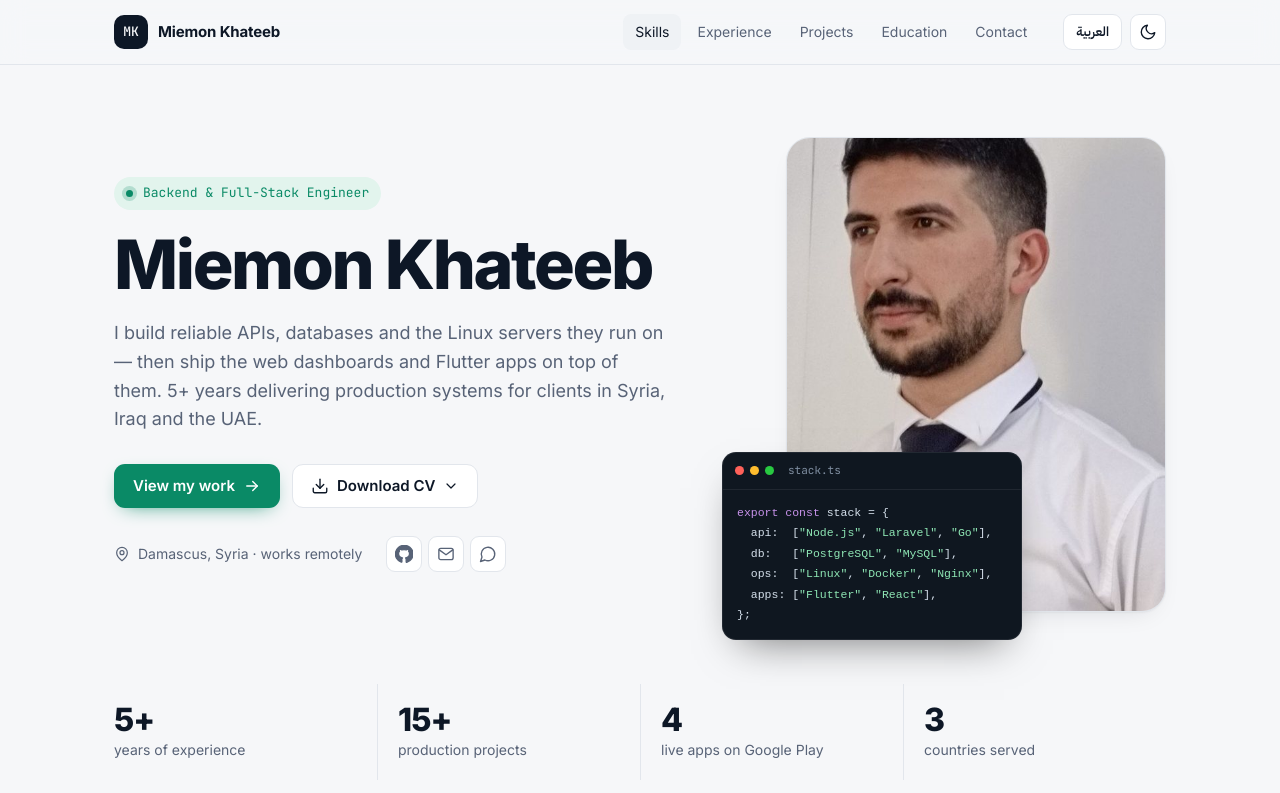
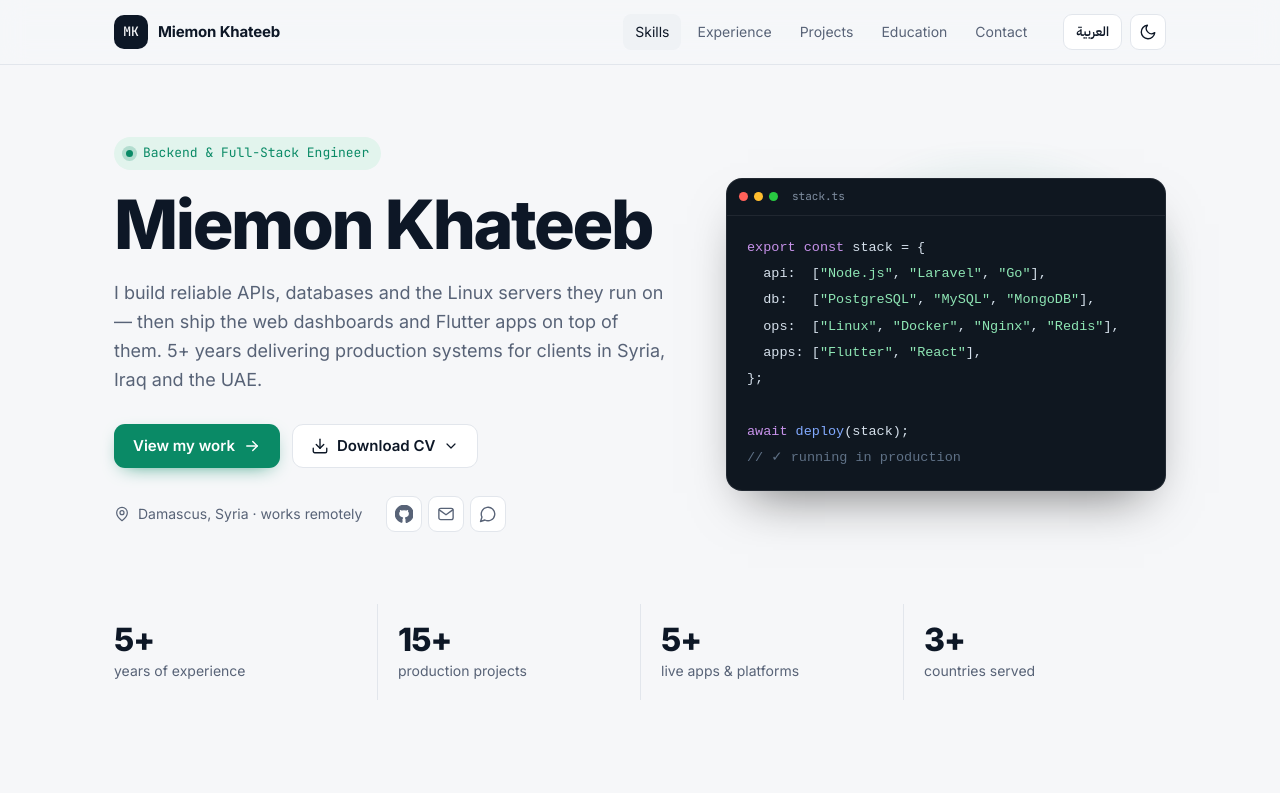
Before and after one commit to mimonkh/mimonkh.github.io, a plain HTML site: page index.html in a window 1280 px wide. Shown: the top 793 px of the page. Drawn offline with Linux system fonts and the light colour scheme.

Commit message:
Remove profile photo, show stats as lower bounds
- Hero uses the code card as its visual instead of a photo
- Stats: 5+ live apps & platforms, 3+ countries
- Drop per-group project counts; add 'and more' to the extra projects line
- Regenerate social preview image without the photo

Co-Authored-By: Claude Opus 5.5 <noreply@anthropic.com>

```diff
--- a/assets/css/style.css
+++ b/assets/css/style.css
@@ -145,25 +145,23 @@ html[lang="ar"] .hero__name { letter-spacing: 0; line-height: 1.2; font-weight:
 }
 .social:hover { color: var(--text); border-color: var(--faint); }
 
-.hero__visual { position: relative; justify-self: end; width: 100%; max-width: 380px; }
-.portrait {
-  margin: 0; aspect-ratio: 4 / 5; border-radius: 24px; overflow: hidden; background: var(--surface-2);
-  border: 1px solid var(--border); box-shadow: var(--shadow);
+.hero__visual { position: relative; isolation: isolate; justify-self: end; width: 100%; max-width: 440px; }
+.hero__visual::before {
+  content: ""; position: absolute; inset: -28px -20px; z-index: -1; border-radius: 32px;
+  background: radial-gradient(60% 60% at 60% 40%, color-mix(in srgb, var(--accent) 22%, transparent), transparent 70%);
+  filter: blur(8px);
 }
-.portrait img { width: 100%; height: 100%; object-fit: cover; object-position: 50% 12%; }
 .codecard {
-  position: absolute; left: -64px; bottom: -28px; width: 300px;
-  background: var(--code-bg); color: var(--code-text); border-radius: 14px; border: 1px solid rgba(255, 255, 255, .08);
-  box-shadow: 0 18px 40px -18px rgba(0, 0, 0, .55); overflow: hidden; text-align: left;
+  width: 100%;
+  background: var(--code-bg); color: var(--code-text); border-radius: 16px; border: 1px solid rgba(255, 255, 255, .08);
+  box-shadow: 0 24px 50px -22px rgba(0, 0, 0, .55); overflow: hidden; text-align: left;
 }
 .codecard__bar { display: flex; align-items: center; gap: 6px; padding: 9px 12px; border-bottom: 1px solid rgba(255, 255, 255, .07); }
 .codecard__bar i { width: 9px; height: 9px; border-radius: 50%; background: #3a4654; }
 .codecard__bar i:first-child { background: #ff6159; } .codecard__bar i:nth-child(2) { background: #ffbd2e; } .codecard__bar i:nth-child(3) { background: #28c941; }
 .codecard__bar span { margin-left: 8px; font-family: var(--mono); font-size: 11px; color: #7f8ea0; }
-.codecard pre { margin: 0; padding: 12px 14px 14px; font-family: var(--mono); font-size: 11.5px; line-height: 1.7; overflow: hidden; }
-.codecard .k { color: #c792ea; } .codecard .s { color: #8ee6b4; }
-/* the card is forced LTR, so position it physically: it overlaps toward the text column */
-[dir="rtl"] .codecard { left: auto; right: -64px; }
+.codecard pre { margin: 0; padding: 18px 20px 20px; font-family: var(--mono); font-size: 13.5px; line-height: 1.8; overflow: hidden; }
+.codecard .k { color: #c792ea; } .codecard .s { color: #8ee6b4; } .codecard .f { color: #82aaff; } .codecard .c { color: #5f7186; }
 
 /* ── stats ──────────────────────────────────────────────── */
 .stats { display: grid; grid-template-columns: repeat(4, 1fr); gap: 0; padding-top: 24px; padding-bottom: 8px; }
@@ -235,7 +233,6 @@ html[lang="ar"] .job__when { font-family: var(--font-ar); font-size: 14px; }
 .pgroup + .pgroup, .also + .pgroup { margin-top: 40px; }
 .pgroup__head { display: flex; flex-wrap: wrap; align-items: baseline; justify-content: space-between; gap: 8px; margin-bottom: 16px; }
 .pgroup__head h3 { font-size: 18px; font-weight: 700; display: flex; align-items: center; gap: 10px; }
-.count { font-family: var(--mono); font-size: 12px; font-weight: 500; color: var(--muted); background: var(--surface-2); border: 1px solid var(--border); border-radius: 6px; padding: 1px 7px; }
 .pgroup__note { font-size: 13px; color: var(--faint); }
 .grid { display: grid; grid-template-columns: repeat(3, 1fr); gap: 16px; }
 .project { padding: 20px; display: flex; flex-direction: column; gap: 14px; transition: transform .2s, border-color .2s; }
@@ -301,15 +298,13 @@ a.plink:hover { border-color: var(--accent); color: var(--accent); }
   .skillgroup--1 ul { display: grid; grid-template-columns: 1fr 1fr; column-gap: 24px; }
   .skillgroup--1 li:nth-child(2) { border-top: 0; padding-top: 0; }
   .nav a { padding: 7px 9px; }
-  .codecard { inset-inline-start: -32px; }
+  .codecard pre { font-size: 12.5px; padding: 16px; }
 }
 @media (max-width: 860px) {
   .nav { display: none; }
   .topbar__actions { margin-inline-start: auto; }
   .hero { grid-template-columns: 1fr; gap: 40px; padding-top: 44px; }
-  .hero__visual { justify-self: start; max-width: 300px; order: -1; }
-  .codecard { display: none; }
-  .portrait { aspect-ratio: 1; width: 132px; border-radius: 20px; }
+  .hero__visual { justify-self: start; max-width: 460px; }
   .stats { grid-template-columns: 1fr 1fr; gap: 0; }
   .stat { padding: 16px 0; border-inline-start: 0; border-top: 1px solid var(--border); }
   .stat:nth-child(even) { padding-inline-start: 20px; border-inline-start: 1px solid var(--border); }
@@ -323,6 +318,8 @@ a.plink:hover { border-color: var(--accent); color: var(--accent); }
   .skillgroup--1 ul { grid-template-columns: 1fr; }
   .skillgroup--1 li:nth-child(2) { border-top: 1px dashed var(--border); padding-top: 10px; }
   .hero__lead { font-size: 16.5px; }
+  .hero__visual { display: none; }
+  .hero { padding-top: 36px; }
   .section { padding-top: 64px; }
   .brand__name { display: none; }
   .hero__cta .btn, .hero__cta .dropdown { flex: 1 1 auto; }
--- a/assets/js/data.js
+++ b/assets/js/data.js
@@ -14,7 +14,6 @@ window.PORTFOLIO = {
       ar: "أبني واجهات برمجية (APIs) وقواعد بيانات موثوقة وسيرفرات لينكس التي تعمل عليها، ثم أُطلق فوقها لوحات تحكم ويب وتطبيقات Flutter. أكثر من 5 سنوات في تسليم أنظمة إنتاجية لعملاء في سوريا والعراق والإمارات."
     },
     location: { en: "Damascus, Syria · works remotely", ar: "دمشق، سوريا · أعمل عن بُعد" },
-    photo: "assets/img/profile.jpg",
     email: "mimonkh544@gmail.com",
     phone: "+963 993 552 535",
     whatsapp: "963993552535",
@@ -29,8 +28,8 @@ window.PORTFOLIO = {
   stats: [
     { value: "5+", label: { en: "years of experience", ar: "سنوات خبرة" } },
     { value: "15+", label: { en: "production projects", ar: "مشروع في الإنتاج" } },
-    { value: "4", label: { en: "live apps on Google Play", ar: "تطبيقات منشورة على Google Play" } },
-    { value: "3", label: { en: "countries served", ar: "دول خدمت عملاء فيها" } }
+    { value: "5+", label: { en: "live apps & platforms", ar: "تطبيقات ومنصات تعمل حالياً" } },
+    { value: "3+", label: { en: "countries served", ar: "دول خدمت عملاء فيها" } }
   ],
 
   // level: 3 = expert, 2 = strong, 1 = background
@@ -234,7 +233,8 @@ window.PORTFOLIO = {
 
   alsoWorkedOn: {
     title: { en: "Also delivered", ar: "مشاريع أخرى سلّمتها" },
-    items: ["ComCamp", "Goaluck", "CrowdFunding", "Al-Ajami", "Shifacom", "Foryou-Market", "WARSHA"]
+    items: ["ComCamp", "Goaluck", "CrowdFunding", "Al-Ajami", "Shifacom", "Foryou-Market", "WARSHA"],
+    more: { en: "and more", ar: "وغيرها" }
   },
 
   personalProjects: [
--- a/assets/js/main.js
+++ b/assets/js/main.js
@@ -97,16 +97,17 @@
         "</div>" +
       "</div>" +
       '<div class="hero__visual">' +
-        '<figure class="portrait"><img src="' + esc(p.photo) + '" alt="' + esc(t(p.name)) + '" width="560" height="700"></figure>' +
         '<div class="codecard" dir="ltr" aria-hidden="true">' +
           '<div class="codecard__bar"><i></i><i></i><i></i><span>stack.ts</span></div>' +
           "<pre><code>" +
             '<span class="k">export const</span> stack = {\n' +
             '  api:  [<span class="s">"Node.js"</span>, <span class="s">"Laravel"</span>, <span class="s">"Go"</span>],\n' +
-            '  db:   [<span class="s">"PostgreSQL"</span>, <span class="s">"MySQL"</span>],\n' +
-            '  ops:  [<span class="s">"Linux"</span>, <span class="s">"Docker"</span>, <span class="s">"Nginx"</span>],\n' +
+            '  db:   [<span class="s">"PostgreSQL"</span>, <span class="s">"MySQL"</span>, <span class="s">"MongoDB"</span>],\n' +
+            '  ops:  [<span class="s">"Linux"</span>, <span class="s">"Docker"</span>, <span class="s">"Nginx"</span>, <span class="s">"Redis"</span>],\n' +
             '  apps: [<span class="s">"Flutter"</span>, <span class="s">"React"</span>],\n' +
-            "};" +
+            "};\n\n" +
+            '<span class="k">await</span> <span class="f">deploy</span>(stack);\n' +
+            '<span class="c">// ✓ running in production</span>' +
           "</code></pre>" +
         "</div>" +
       "</div>";
@@ -170,8 +171,7 @@
     var body = shown.length
       ? '<div class="grid">' + shown.map(projectCard).join("") + "</div>"
       : '<p class="empty">' + esc(t(D.ui.noMatch)) + "</p>";
-    return '<div class="pgroup"><div class="pgroup__head"><h3>' + esc(t(title)) +
-      ' <span class="count">' + shown.length + "</span></h3>" +
+    return '<div class="pgroup"><div class="pgroup__head"><h3>' + esc(t(title)) + "</h3>" +
       (note ? '<span class="pgroup__note">' + note + "</span>" : "") + "</div>" + body + "</div>";
   }
 
@@ -180,7 +180,7 @@
       return '<button type="button" class="filter" data-filter="' + f.key + '" aria-pressed="' + (state.filter === f.key) + '">' + esc(t(f.label)) + "</button>";
     }).join("");
     var also = state.filter === "all"
-      ? '<p class="also"><span>' + esc(t(D.alsoWorkedOn.title)) + ":</span> " + D.alsoWorkedOn.items.map(esc).join(" · ") + "</p>"
+      ? '<p class="also"><span>' + esc(t(D.alsoWorkedOn.title)) + ":</span> " + D.alsoWorkedOn.items.map(esc).join(" · ") + " · " + esc(t(D.alsoWorkedOn.more)) + "</p>"
       : "";
     var note = esc(t(D.ui.personalNote));
     $("#projects").innerHTML = sectionHead("03", D.ui.projectsTitle, D.ui.projectsSub) +
```
Also changed, not shown: assets/img/og.jpg, assets/img/profile.jpg (deleted), 1 other file.
